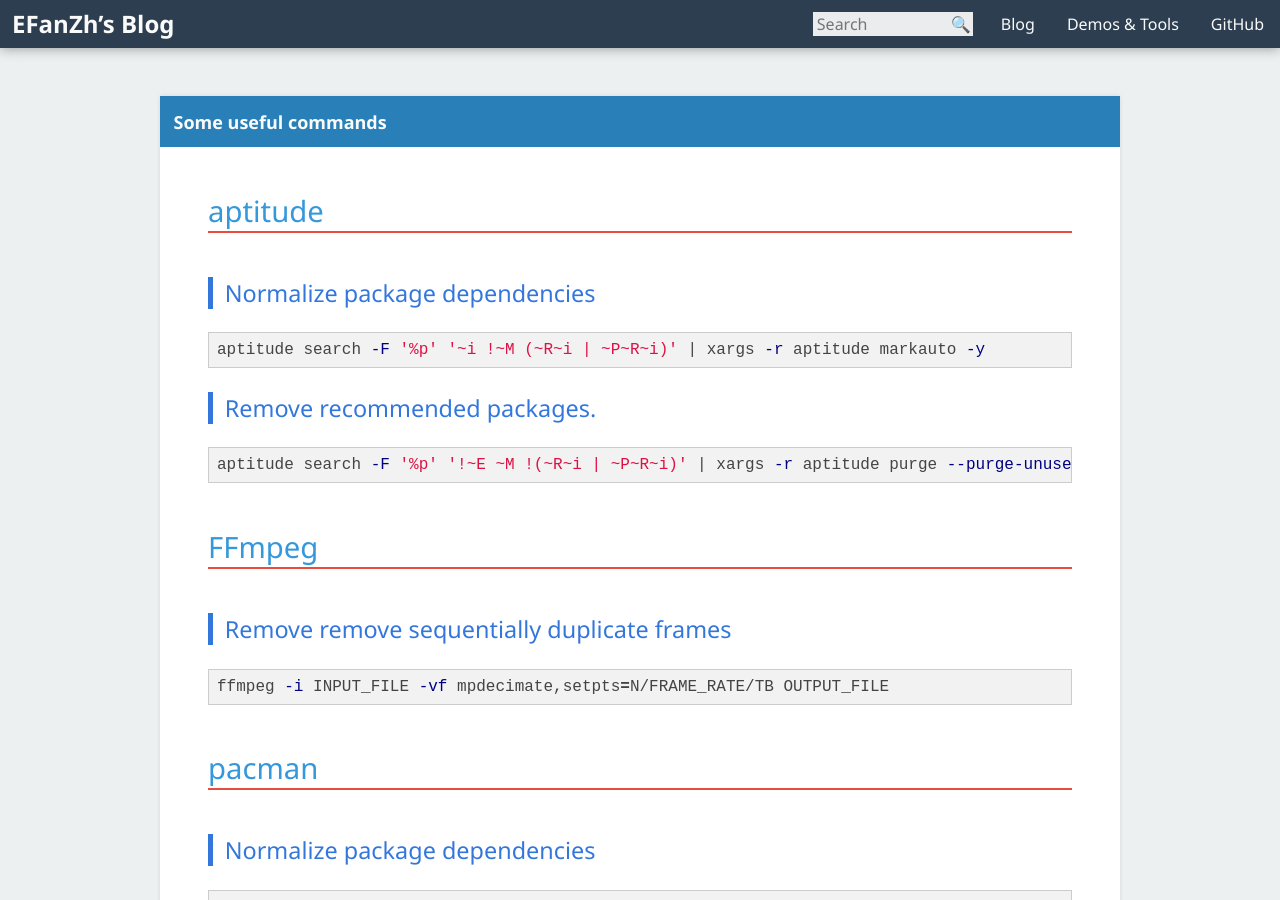
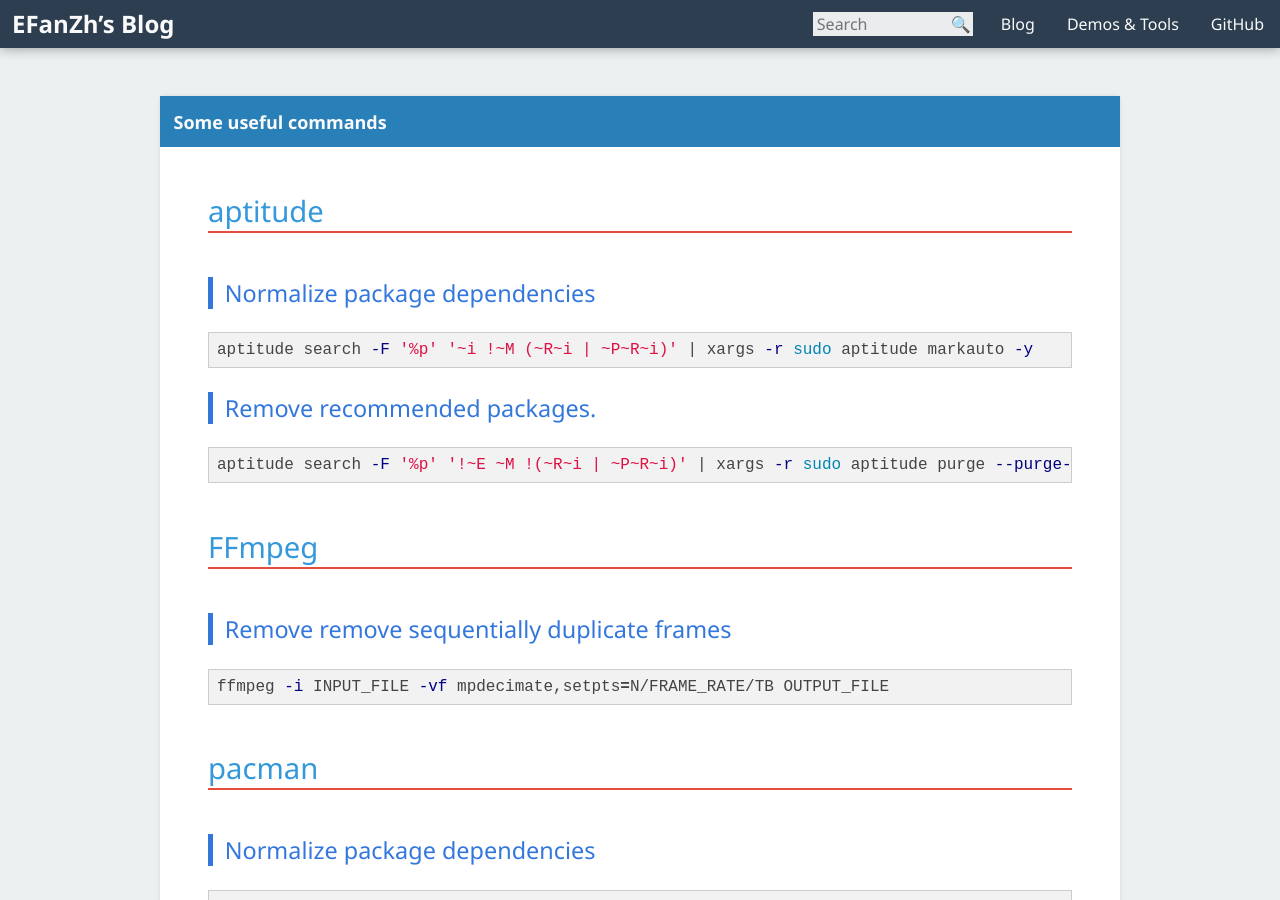
Before and after one commit to EFanZh/efanzh.github.io, a Jekyll site: the page built from _posts/2017-08-13-some-useful-commands.md, in a window 1280 px wide and 900 px high. Built offline with Jekyll 4.4.1, drawn with Linux system fonts in a browser that asks for light colours.

Commit message:
Update some commands

````diff
--- a/_posts/2017-08-13-some-useful-commands.md
+++ b/_posts/2017-08-13-some-useful-commands.md
@@ -7,13 +7,13 @@ title: Some useful commands
 ### Normalize package dependencies
 
 ```bash
-aptitude search -F '%p' '~i !~M (~R~i | ~P~R~i)' | xargs -r aptitude markauto -y
+aptitude search -F '%p' '~i !~M (~R~i | ~P~R~i)' | xargs -r sudo aptitude markauto -y
 ```
 
 ### Remove recommended packages.
 
 ```bash
-aptitude search -F '%p' '!~E ~M !(~R~i | ~P~R~i)' | xargs -r aptitude purge --purge-unused -y
+aptitude search -F '%p' '!~E ~M !(~R~i | ~P~R~i)' | xargs -r sudo aptitude purge --purge-unused -y
 ```
 
 ## [FFmpeg](https://www.ffmpeg.org)
@@ -34,7 +34,7 @@ ffmpeg -i INPUT_FILE -vf mpdecimate,setpts=N/FRAME_RATE/TB OUTPUT_FILE
 comm -23 <(pacman -Qeq) <(pacman -Qeqtt) | xargs -r sudo pacman -D --asdeps
 ```
 
-```fish
+```
 # For Fish.
 
 comm -23 (pacman -Qeq | psub) (pacman -Qeqtt | psub) | xargs -r sudo pacman -D --asdeps
@@ -50,7 +50,7 @@ comm -23 (pacman -Qeq | psub) (pacman -Qeqtt | psub) | xargs -r sudo pacman -D -
 sudo swapoff -a && sudo swapon -a
 ```
 
-```fish
+```
 # For Fish.
 
 sudo swapoff -a; and sudo swapon -a
````
Also changed, not shown: 1 other file.
